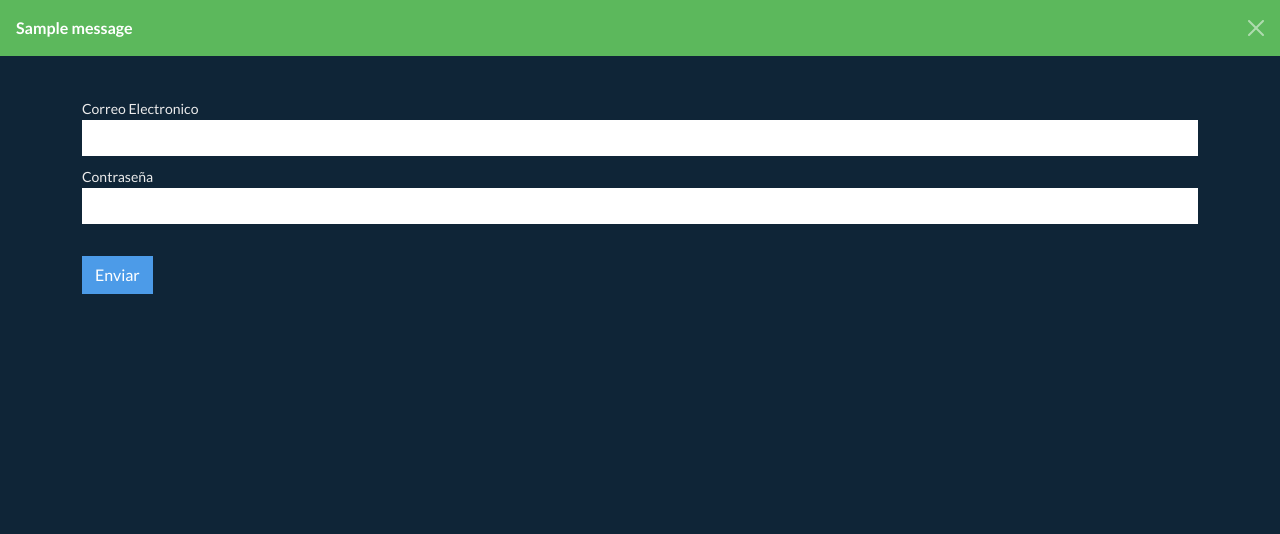
After one commit to elrogerrr/ifglobal_form, a Flask app: template templates/login.html in a window 1280 px wide. The commit adds this page. Shown: the top 534 px of the page. Run offline with Flask 2, Linux system fonts and the light colour scheme; tables that the repository leaves empty hold one stand-in row (values such as "Sample post"); the template is opened without the code that fills it: values that come from a table or form of the project are taken from there, most other values are stand-ins (such as "Sample title", 1, 10 or a date in 2020); one stand-in notice (Sample message) is shown; some libraries are stand-ins or nearby versions.

Commit message:
base de datos

```diff
--- a/app.py
+++ b/app.py
@@ -1,14 +1,19 @@
-from flask import Flask, redirect, url_for, render_template, flash, request
+from flask import Flask, redirect,url_for,render_template,flash,request,make_response,session
 import forms
 from flask_wtf.csrf import CSRFProtect
+from config import DevelopmentConfig
+from models import db,User
 
 app = Flask(__name__)
-app.secret_key = 'm1y2s3e4c5r6e7t8k9e0y'
-csrf = CSRFProtect(app)
+app.config.from_object(DevelopmentConfig)
+csrf = CSRFProtect()
 
 @app.route('/')
 def index():
     titulo = 'Inicio'
+    if 'email' in session:
+        email = session['email']
+        print (email)
     return render_template('index.html', titulo = titulo)
 
 @app.route('/hello/<name>')
@@ -25,9 +30,23 @@ def registro():
         print (registro_form.password.data)
     return render_template('registro.html', titulo = titulo, form = registro_form)
 
-@app.route('/login', methods=['GET', 'POST'])
+@app.route('/login', methods=['GET','POST'])
 def login():
-    pass
+    titulo = 'Login'
+    login_form = forms.LoginForm(request.form)
+    if request.method == 'POST' and login_form.validate():
+        session['email'] = login_form.email.data
+        email = login_form.email.data
+        success_message = 'Bienvenido {} '.format(email)
+        flash(success_message)
+    return render_template('login.html', titulo = titulo, form = login_form)
+
+@app.route('/logout')
+def logout():
+    if 'email' in session:
+        session.pop('email')
+    return redirect( url_for('login') )
+
 
 @app.route('/info', methods=['GET', 'POST'])
 def info():
@@ -36,4 +55,8 @@ def info():
 
 
 if __name__ == '__main__':
-    app.run(debug=True)
+    csrf.init_app(app)
+    db.init_app(app)
+    with app.app_context():
+        db.create_all()
+    app.run()
--- a/forms.py
+++ b/forms.py
@@ -1,17 +1,33 @@
-from wtforms import Form, StringField, PasswordField, TextField, TextAreaField
+from wtforms import Form, StringField, PasswordField, TextField, TextAreaField, HiddenField
 from wtforms.fields.html5 import EmailField
 from wtforms import validators
 
+def length_honeypot(form, field):
+    if len(field.data)>0:
+        raise validators.ValidationError('Este campo debe estar vacio.!!!')
 
 class RegistroForm(Form):
     username=StringField('Nombre',[
-        validators.Length(min=4,max=25, message='Ingrese nombre valido'),
+        validators.Length(min=4,max=25, message='Ingrese nombre valido. !'),
         validators.Required()
         ])
     email=EmailField('Correo Electronico',[
+        validators.Required(),
+        validators.Email(message='Ingrese un Email valido . !')
+        ])
+    password=PasswordField('Contraseña',[
+        validators.Length(min=8,max=25, message='Ingrese contraseña valida. !'),
         validators.Required()
         ])
+    honeypot = HiddenField('',[length_honeypot])
+
+class LoginForm(Form):
+    email=EmailField('Correo Electronico',[
+        validators.Required(),
+        validators.Email(message='Ingrese un Email valido . !')
+        ])
     password=PasswordField('Contraseña',[
-        validators.Length(min=8,max=25, message='Ingrese contraseña valida'),
+        validators.Length(min=8,max=25, message='Ingrese contraseña valida. !'),
         validators.Required()
         ])
+    honeypot = HiddenField('',[length_honeypot])
--- a/templates/layout.html
+++ b/templates/layout.html
@@ -9,8 +9,17 @@
 </head>
 <body>
 
+    {% with messages = get_flashed_messages() %}
+      {% if messages %}
+          {% for message in messages %}
+          <div class="alert alert-success alert-dismissible fade show" role="alert">
+            <strong>{{ message }}</strong>
+            <button type="button" class="btn-close" data-bs-dismiss="alert" aria-label="Close"></button>
+          </div>
+          {% endfor %}
+      {% endif %}
+    {% endwith %}
     {% block content %}
-
     {% endblock content %}
 
 
--- /dev/null
+++ b/templates/login.html
@@ -0,0 +1,37 @@
+{% extends 'layout.html' %}
+
+{% block content %}
+
+    {% from 'macro.html' import render_field %}
+    <div class="container">
+    <div class="row">
+
+        <form action="" name="login" id="loginForm" method="POST" ><br>
+
+            <input type="hidden" name="csrf_token" value="{{ csrf_token() }}"/>
+
+            <div class="row control-group">
+                <div class="form-group col-xs-12 floating-label-form-group controls">
+                    {{ render_field(form.email , class='form-control' )}}
+                </div>
+            </div>
+
+            <div class="row control-group">
+                <div class="form-group col-xs-12 floating-label-form-group controls">
+                    {{ render_field(form.password , class='form-control' )}}
+                </div>
+            </div><br>
+            {{ form.honeypot }}
+            <div class="row">
+                <div class="form-group">
+                    <button type="submit" class="btn btn-primary"> Enviar </button>
+                </div>
+            </div>
+
+        </form>
+
+    </div>
+    </div>
+
+
+{% endblock content %}
--- a/templates/registro.html
+++ b/templates/registro.html
@@ -27,7 +27,7 @@
                     {{ render_field(form.password , class='form-control' )}}
                 </div>
             </div><br>
-
+            {{ form.honeypot }}
             <div class="row">
                 <div class="form-group">
                     <button type="submit" class="btn btn-primary"> Enviar </button>
```
Also changed, not shown: config.py (added, +9 -0 lines), models.py (added, +11 -0 lines).
